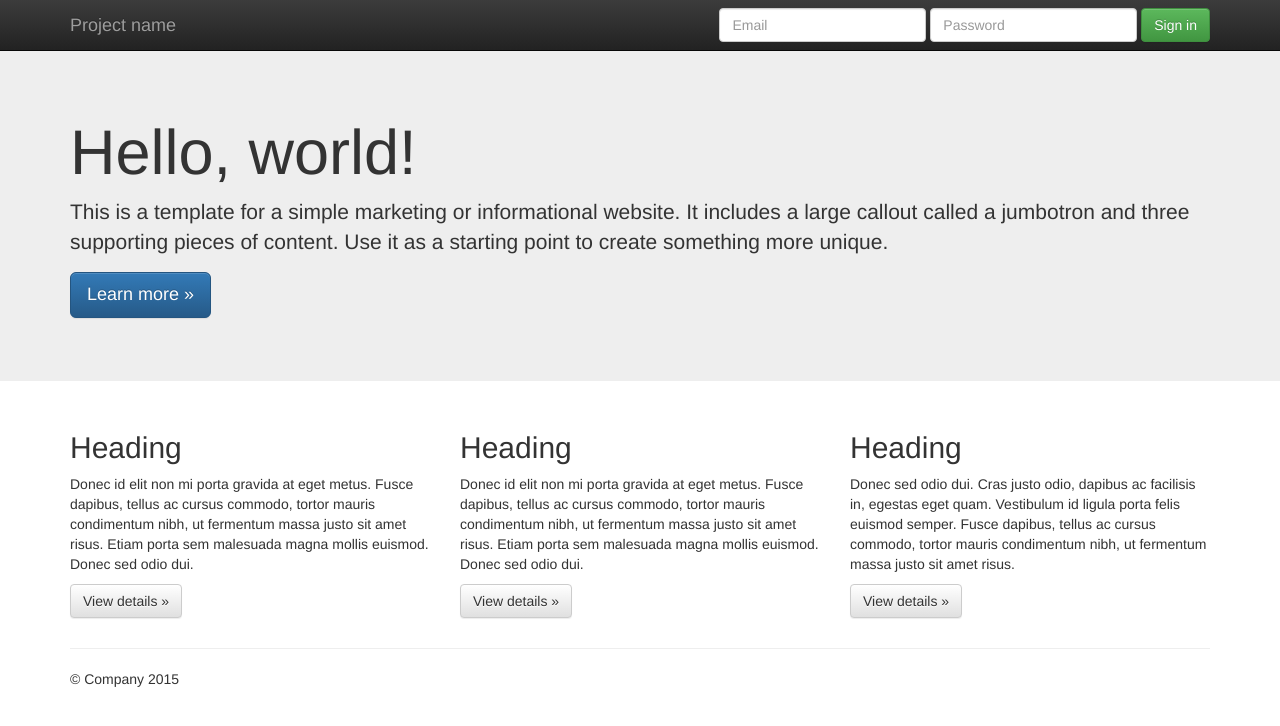
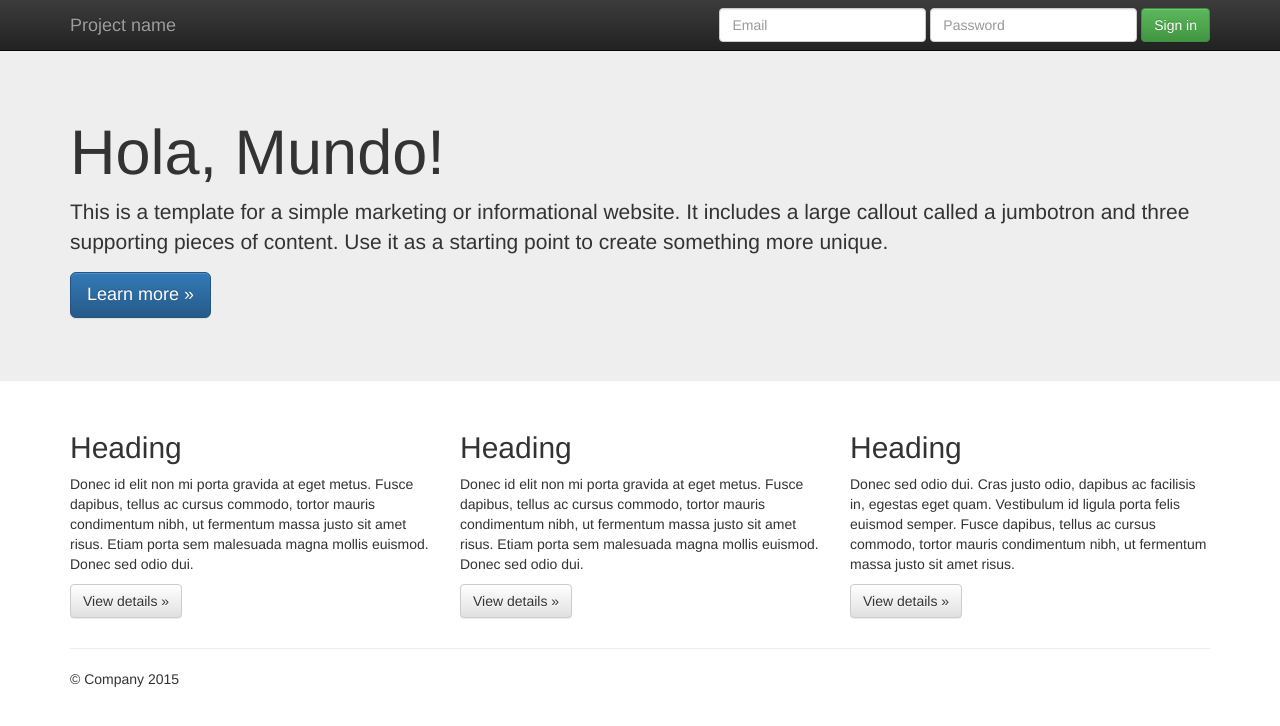
Before and after one commit to estefanydiaz51/prueba, a plain HTML site: page index.html in a window 1280 px wide. Drawn offline with nearby package versions, Linux system fonts and the light colour scheme.

Commit message:
se pasa a espaol el saludo

```diff
--- a/index.html
+++ b/index.html
@@ -55,7 +55,7 @@
     <!-- Main jumbotron for a primary marketing message or call to action -->
     <div class="jumbotron">
       <div class="container">
-        <h1>Hello, world!</h1>
+        <h1>Hola, Mundo!</h1>
         <p>This is a template for a simple marketing or informational website. It includes a large callout called a jumbotron and three supporting pieces of content. Use it as a starting point to create something more unique.</p>
         <p><a class="btn btn-primary btn-lg" href="#" role="button">Learn more &raquo;</a></p>
       </div>
```
